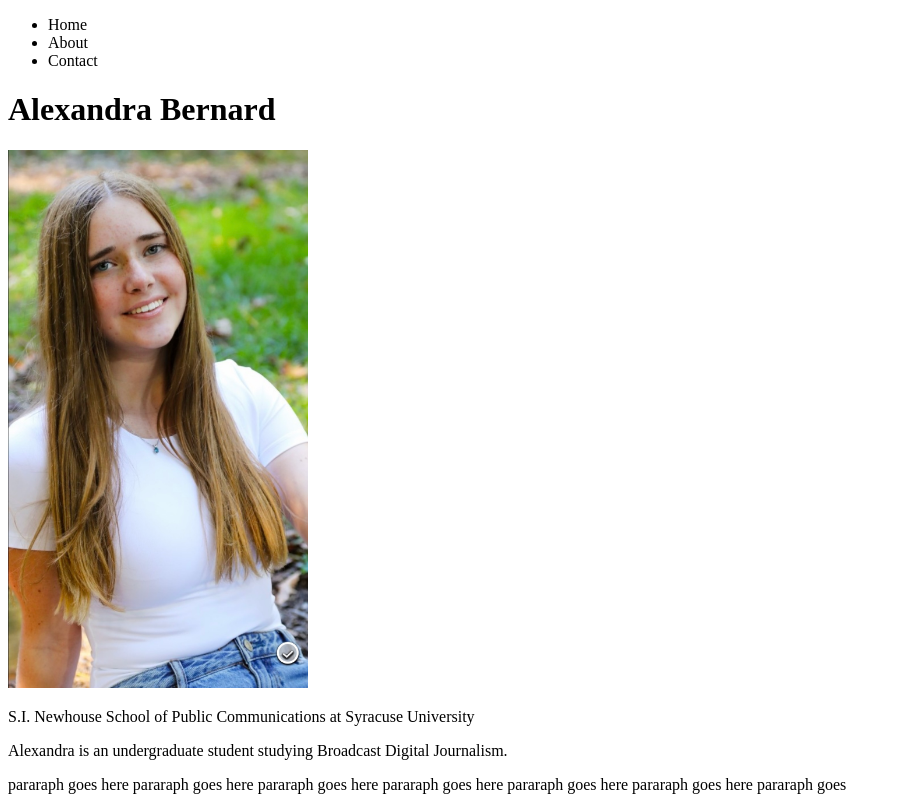
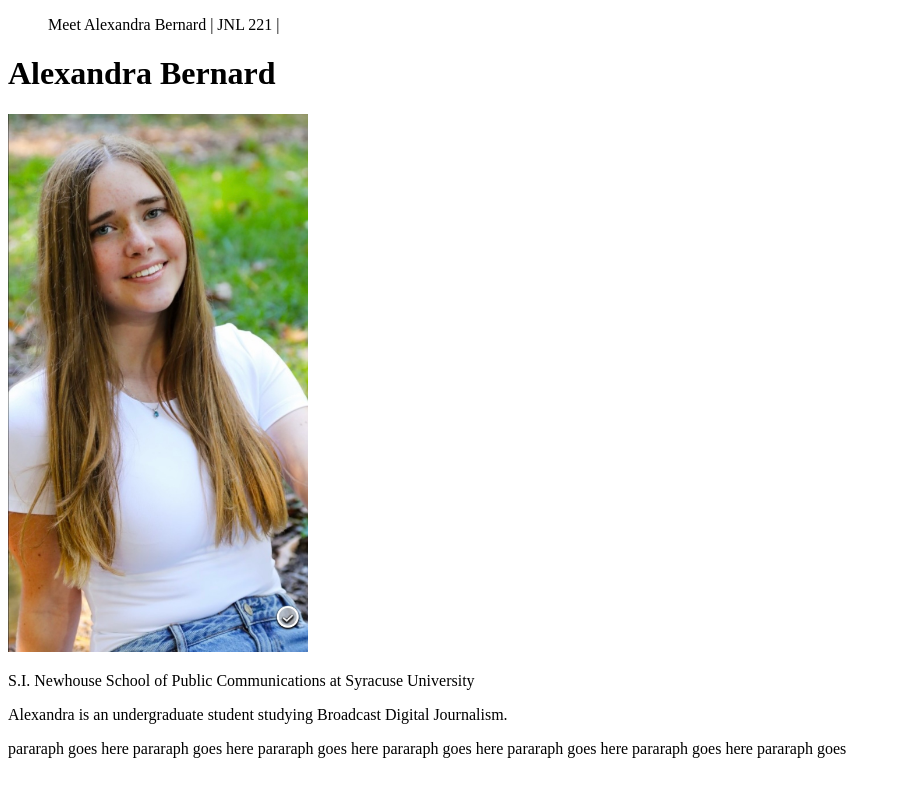
Before and after one commit to alexandrab07/alexandrab07.github.io, a plain HTML site: page PersonalWebpage/index.html in a window 1280 px wide. Shown: the whole page, without its empty margins (0-901 px from the left). Drawn offline with Linux system fonts and the light colour scheme; files whose address does not match are found by name.

Commit message:
update homepage

```diff
--- a/PersonalWebpage/index.html
+++ b/PersonalWebpage/index.html
@@ -2,16 +2,15 @@
 <!DOCTYPE html>
 <html>
 <head>
-<title>Page Title</title>
+<title>Meet Alexandra Bernard</title>
 <link rel="stylesheet" href="style.css">
 </head>
 <body>
     <header>
 
         <ul>
-            <li>Home</li>
-            <li>About</li>
-            <li>Contact</li>
+            Meet Alexandra Bernard | JNL 221 |
+
         </ul>
     </header>
         <h1> Alexandra Bernard </h1>
```
